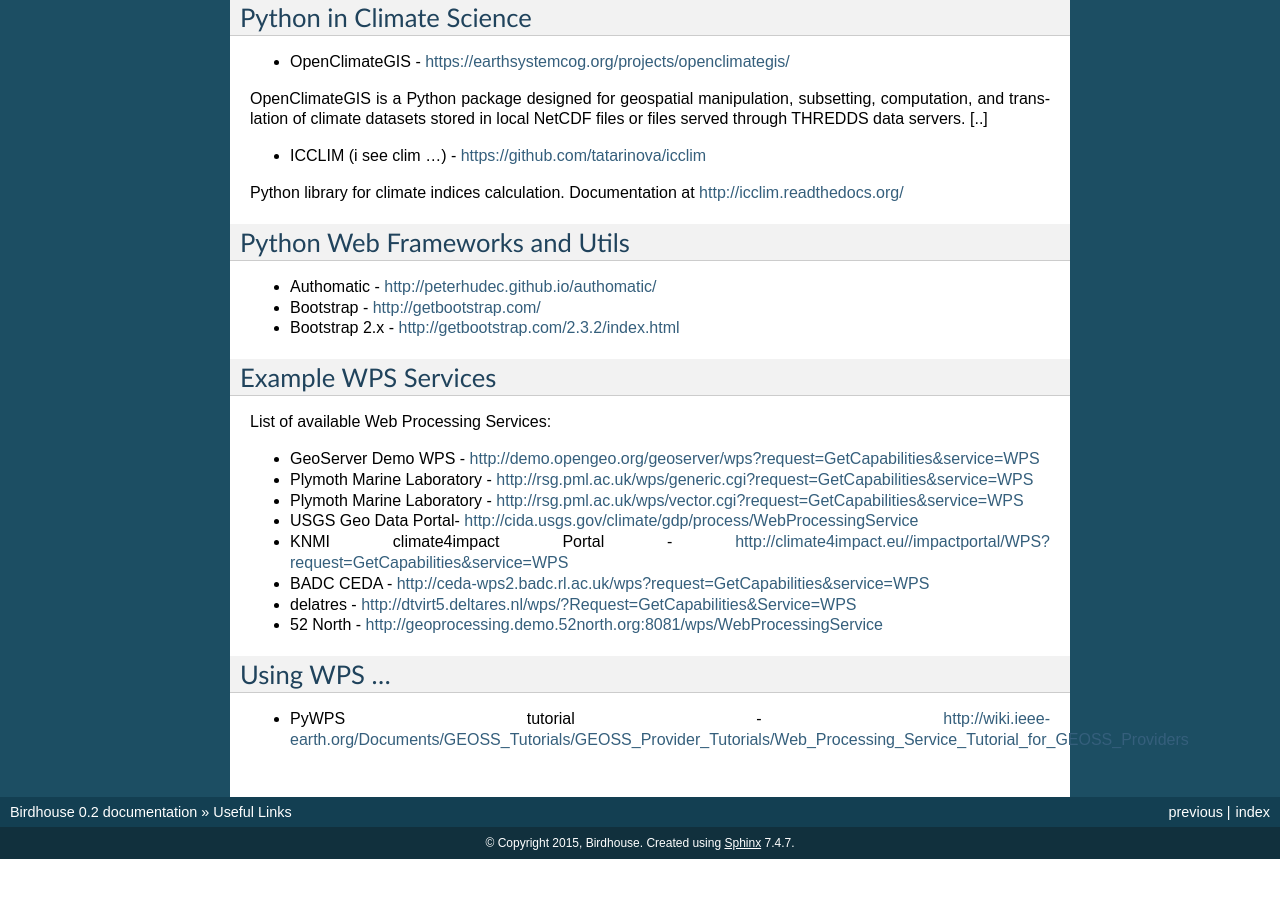
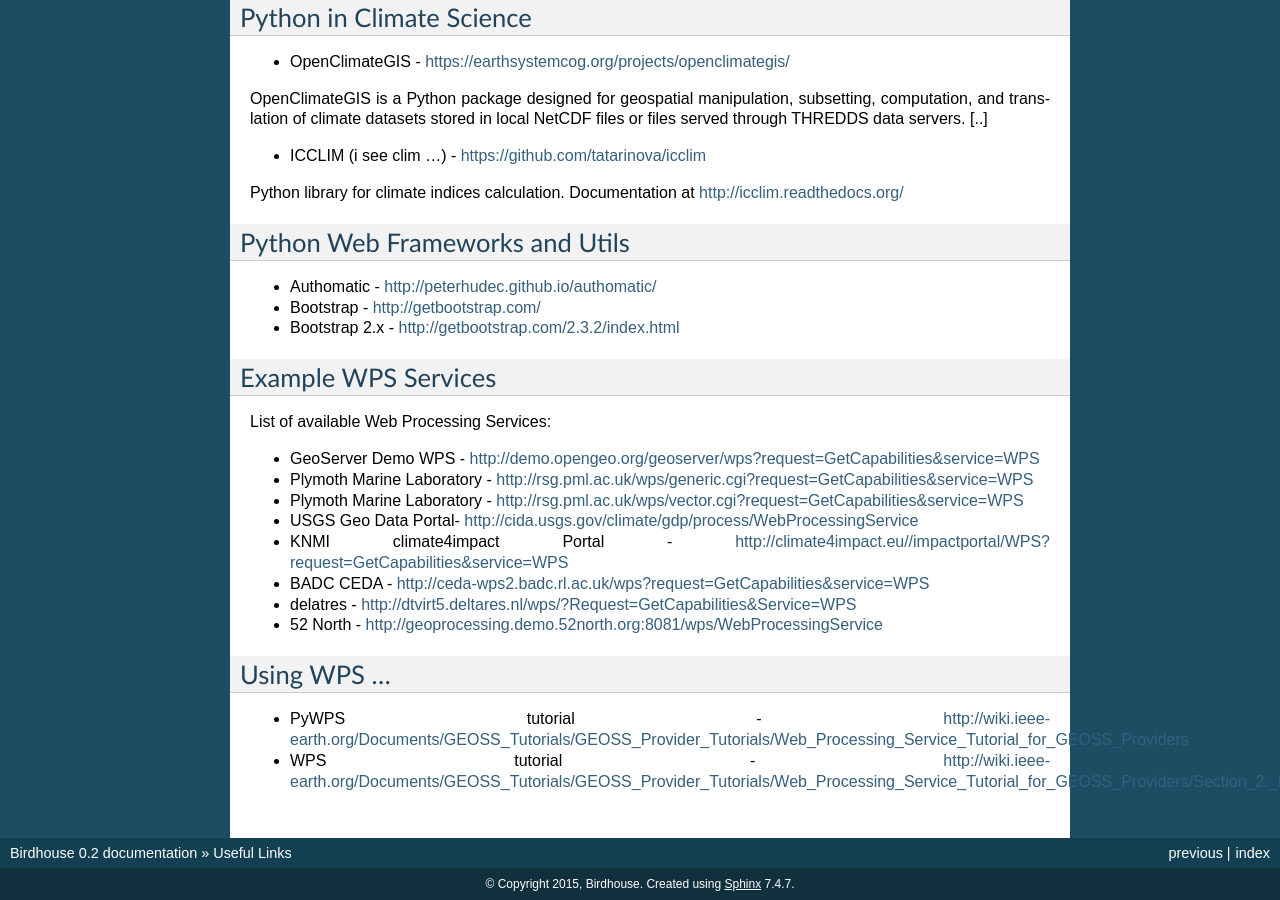
Before and after one commit to bird-house/birdhouse-docs, a Sphinx documentation site: the page built from docs/source/appendix.rst, in a window 1280 px wide and 900 px high, scrolled down 1524 px. Built offline with Sphinx 7.4.7, drawn with Linux system fonts in a browser that asks for light colours; before the commit the page ends 2383 px from its top, so only the background shows below that.

Commit message:
update appendix

```diff
--- a/docs/source/appendix.rst
+++ b/docs/source/appendix.rst
@@ -119,3 +119,4 @@
 =============
 
 * PyWPS tutorial - http://wiki.ieee-earth.org/Documents/GEOSS_Tutorials/GEOSS_Provider_Tutorials/Web_Processing_Service_Tutorial_for_GEOSS_Providers
+* WPS tutorial - http://wiki.ieee-earth.org/Documents/GEOSS_Tutorials/GEOSS_Provider_Tutorials/Web_Processing_Service_Tutorial_for_GEOSS_Providers/Section_2:_Introduction_to_WPS
```
